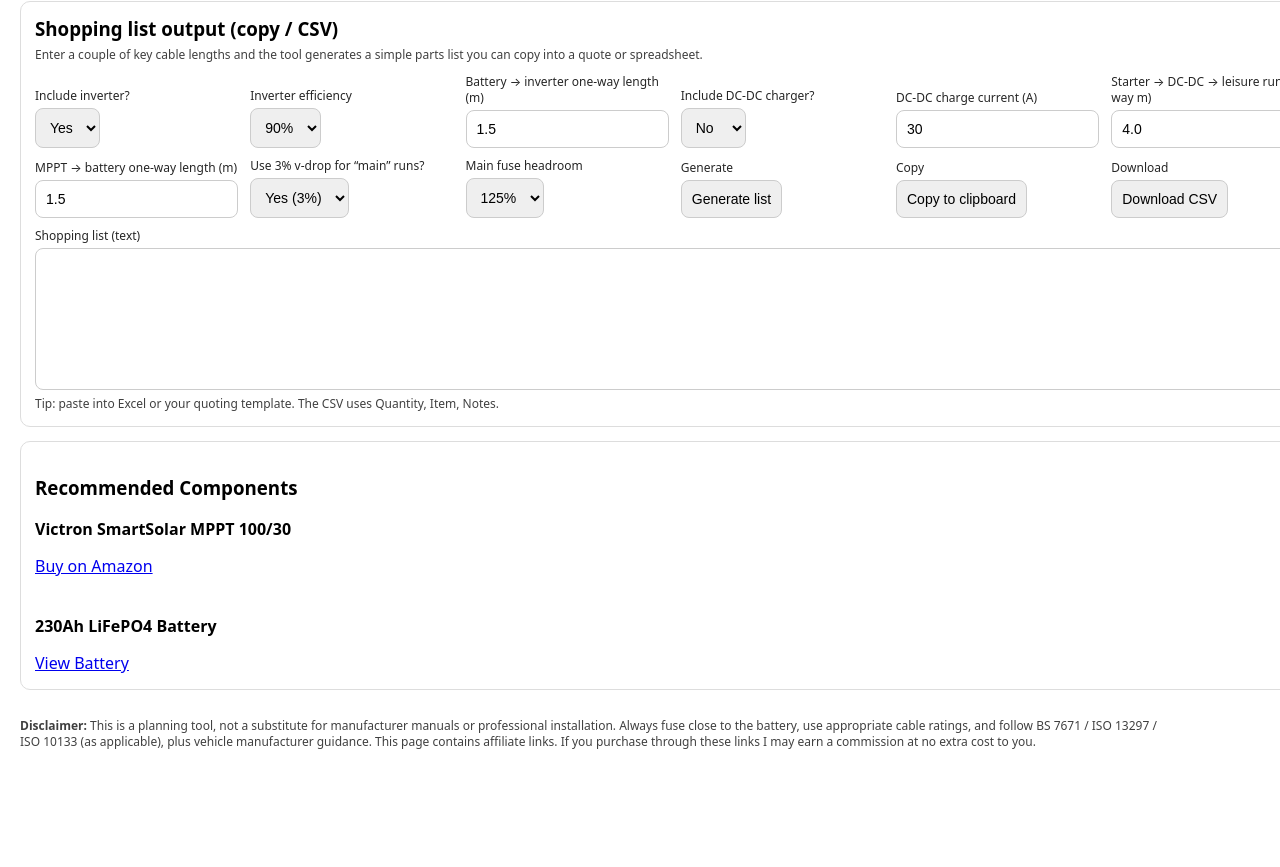
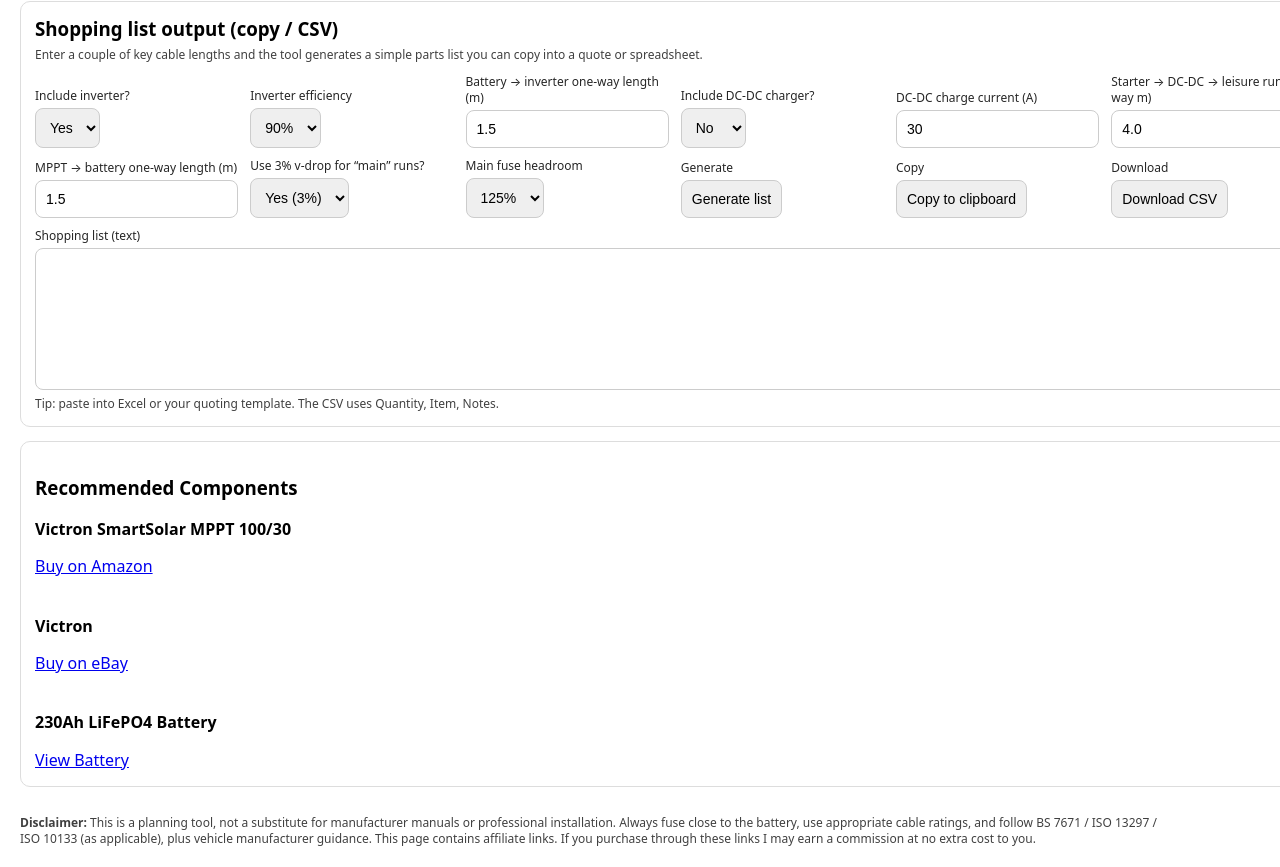
Before and after one commit to itsquid-web/campervan-calculator, a plain HTML site: page index.html in a window 1280 px wide. Shown: the part 1329-2196 px from the top of the page. Before the commit the page ends 2099 px from the top, so only its background shows below. Drawn offline with Linux system fonts and the light colour scheme.

Commit message:
index.html

```diff
--- a/index.html
+++ b/index.html
@@ -396,7 +396,12 @@
   </a>
 
   <br><br>
+  <p><strong>Victron</strong></p>
+  <a href="https://ebay.co.uk/inf/itsquid?mkcid=1&mkrid=710-53481-19255-0&siteid=3&campid=5339144371&toolid=80008&mkevt=1" target="_blank">
+  Buy on eBay
+  </a>
 
+  <br><br>
   <p><strong>230Ah LiFePO4 Battery</strong></p>
   <a href="https://www.amazon.co.uk/dp/B0FQNXB6QT?tag=campervancalc-21" target="_blank">
   View Battery
```
